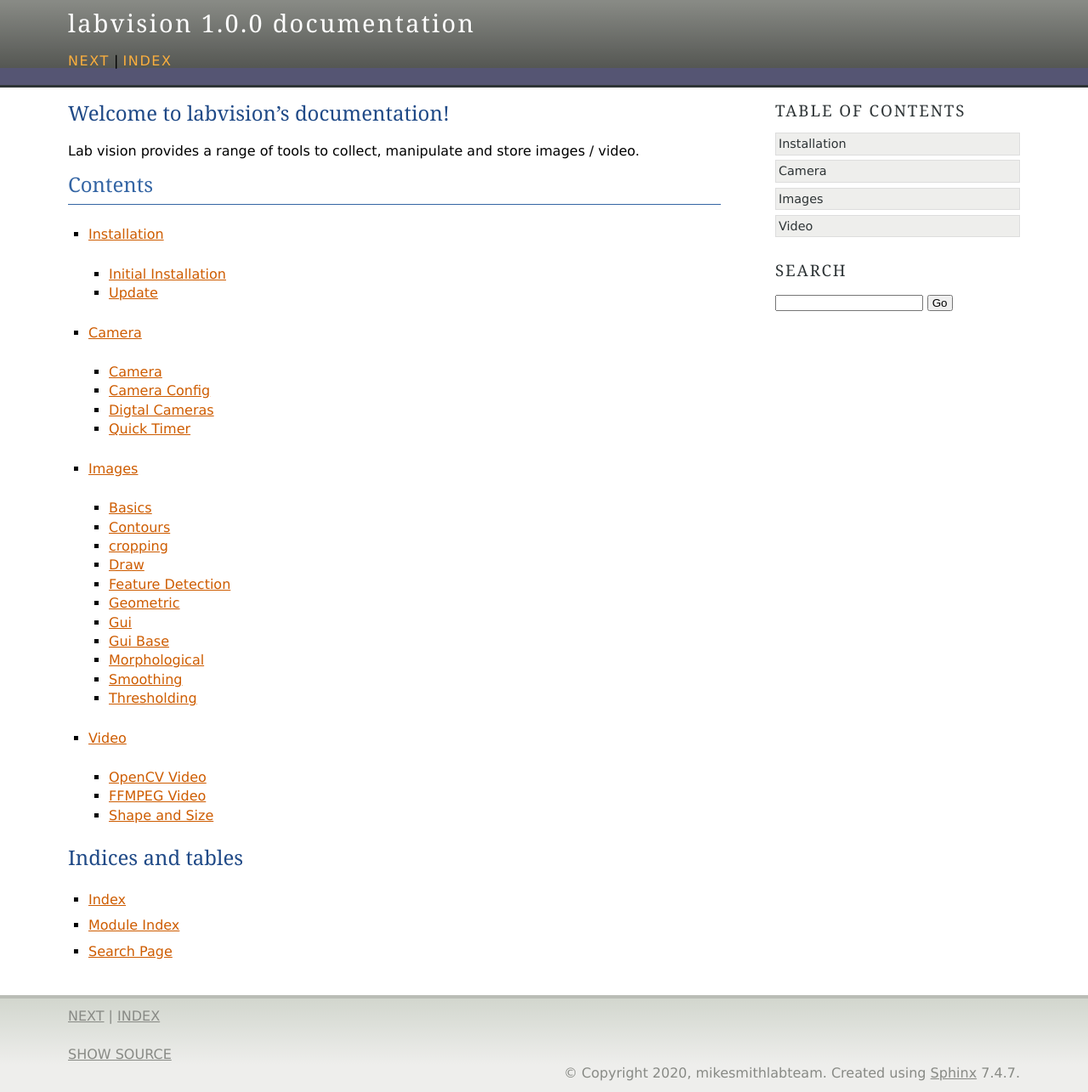
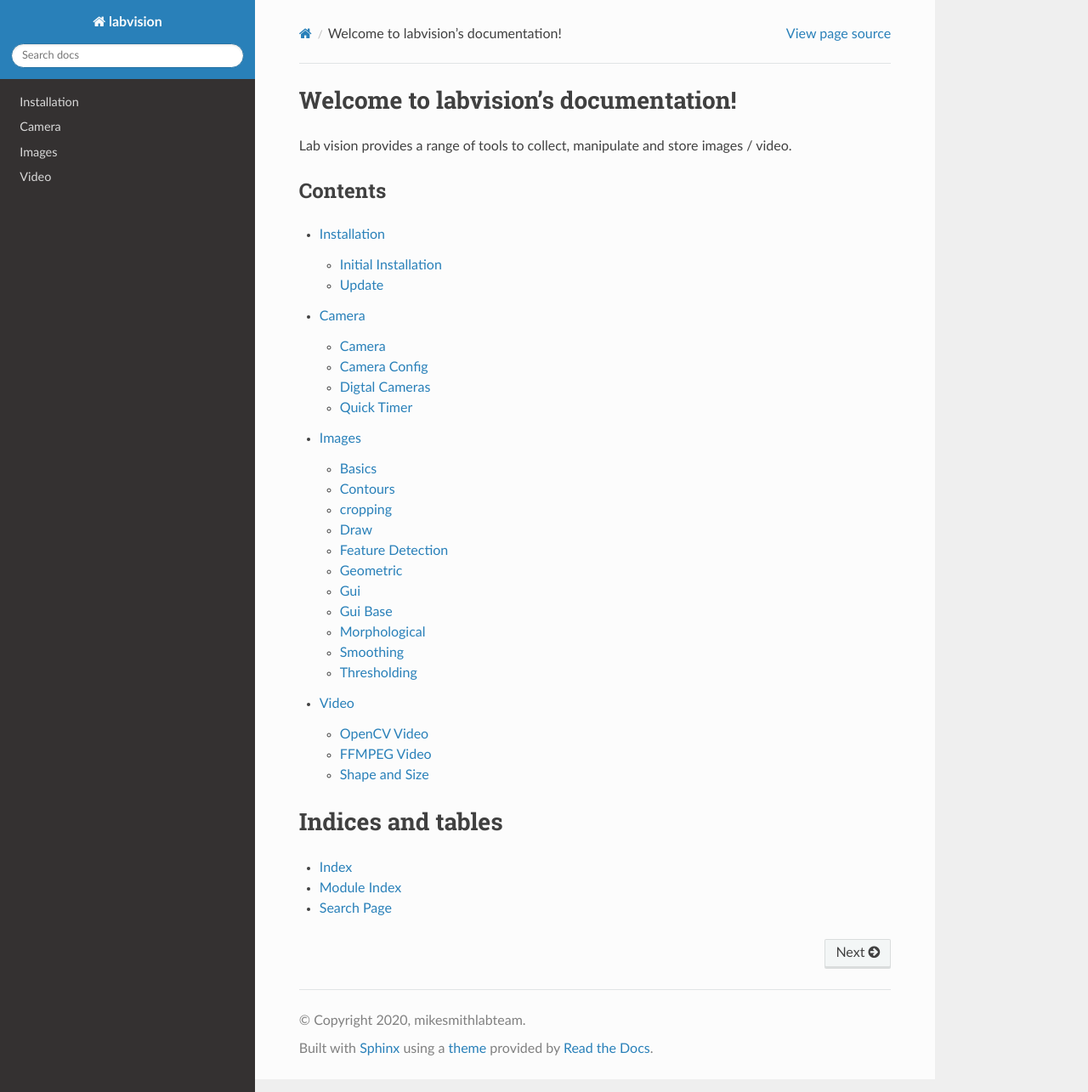
Before and after one commit to knoxte/labvision, a Sphinx documentation site: the page built from docs/source/index.rst, in a window 1280 px wide and 1285 px high. Shown: the whole window at 85% size. Built offline with Sphinx 7.4.7 and the Read the Docs theme 2.0.0, drawn with Linux system fonts in a browser that asks for light colours.

Commit message:
Changed sphinx theme

```diff
--- a/docs/source/conf.py
+++ b/docs/source/conf.py
@@ -51,7 +51,7 @@ exclude_patterns = []
 # The theme to use for HTML and HTML Help pages.  See the documentation for
 # a list of builtin themes.
 #
-html_theme = 'agogo'
+html_theme = 'sphinx_rtd_theme'
 
 # Add any paths that contain custom static files (such as style sheets) here,
 # relative to this directory. They are copied after the builtin static files,
--- a/requirements.txt
+++ b/requirements.txt
@@ -38,6 +38,7 @@ six==1.14.0
 slicerator==1.0.0
 snowballstemmer==2.0.0
 Sphinx==2.4.4
+sphinx-rtd-theme==0.4.3
 sphinxcontrib-applehelp==1.0.2
 sphinxcontrib-devhelp==1.0.2
 sphinxcontrib-htmlhelp==1.0.3
```
